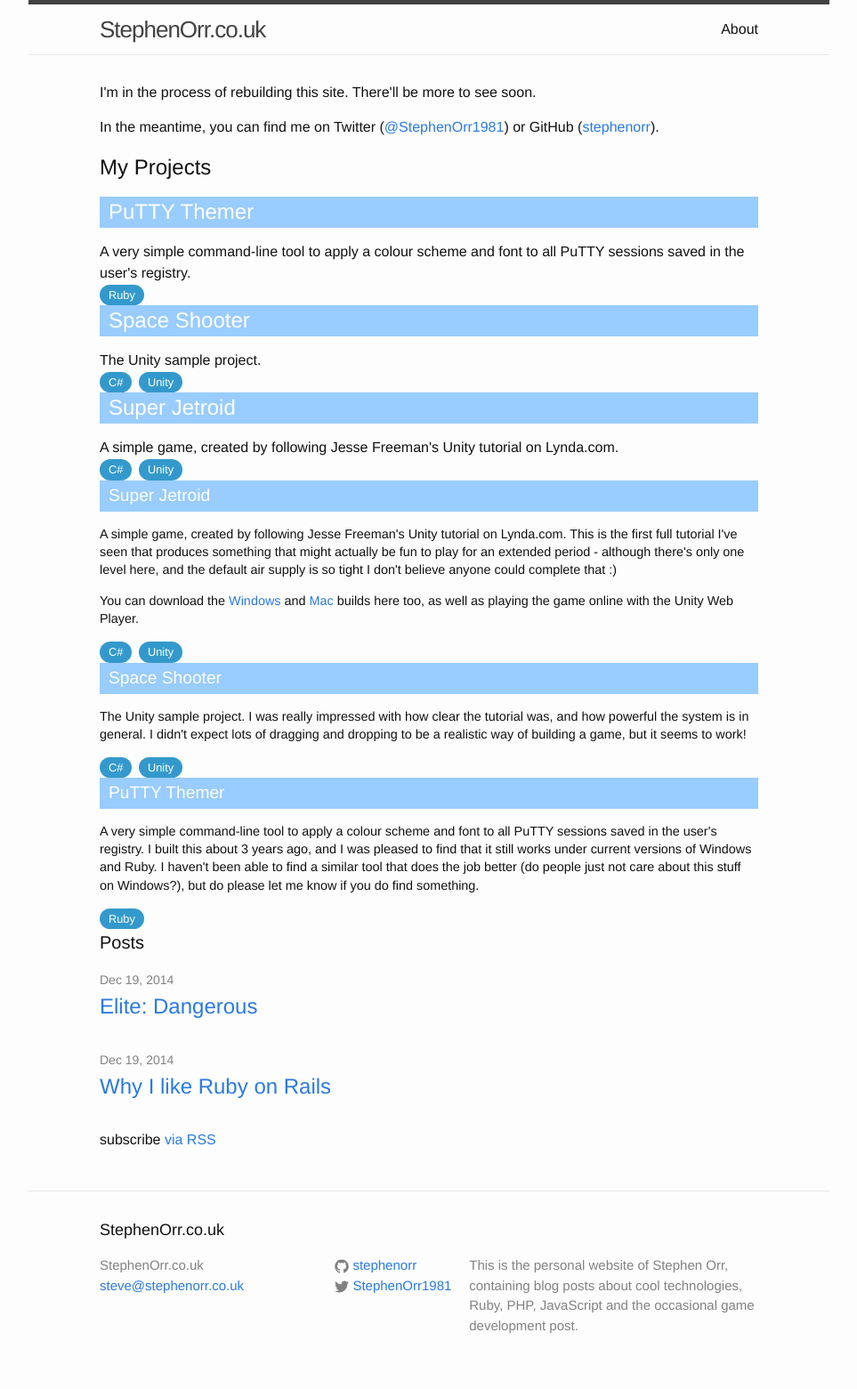
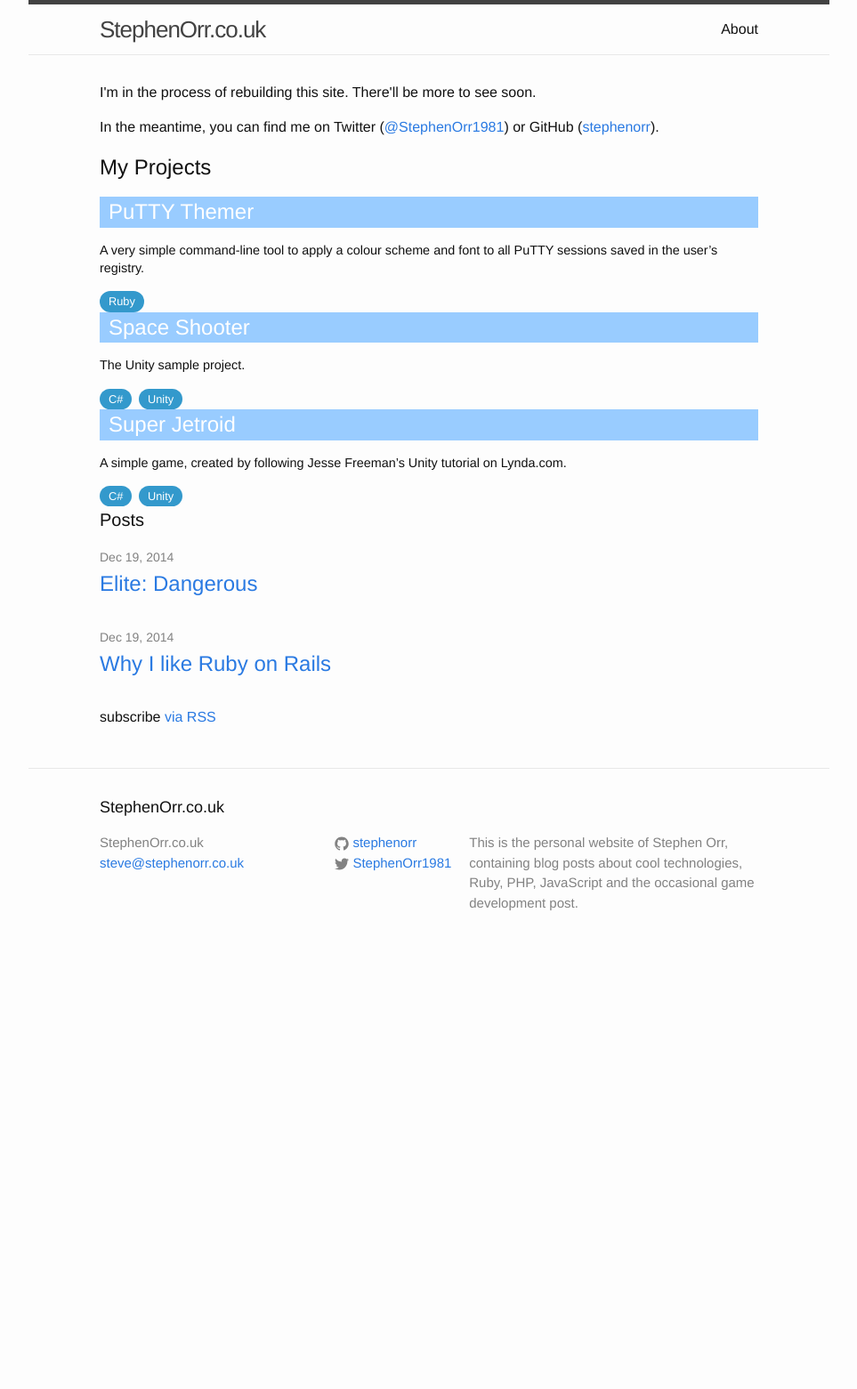
Before and after one commit to stevehill1981/stevehill1981.github.io, a Jekyll site: the page built from index.html, in a window 1280 px wide. Shown: the whole page at 89% size, without its empty margins (158-1121 px from the left). Built offline with Jekyll 4.4.1, drawn with Linux system fonts in a browser that asks for light colours; after the commit the page ends 1086 px from its top, so only the background shows below that.

Commit message:
Update index.html

```diff
--- a/index.html
+++ b/index.html
@@ -21,7 +21,7 @@ layout: default
         <h3>
           <a class="post-link" href="{{ project.url | prepend: site.baseurl }}">{{ project.title }}</a>
         </h3>
-        {{ project.excerpt }}
+        {{ project.excerpt | markdownify }}
         <ul class="tools">
           {% for technology in project.technologies %}
             <li>{{ technology | capitalize }}</li>
@@ -30,47 +30,6 @@ layout: default
       </li>
     </ul>
   {% endfor %}
-
-  <ul class="projects">
-    <li>
-      <h3><a href="/projects/unity/super_jetroid/">Super Jetroid</a></h3>
-      <p>
-        A simple game, created by following Jesse Freeman's Unity tutorial on Lynda.com. This is the first full tutorial I've seen
-        that produces something that might actually be fun to play for an extended period - although there's only one level here,
-        and the default air supply is so tight I don't believe anyone could complete that :)
-      </p>
-      <p>
-        You can download the <a href="/projects/unity/super_jetroid/SuperJetroid2D_Windows.zip">Windows</a> and <a href="/projects/unity/super_jetroid/SuperJetroid2D_Mac.zip">Mac</a> builds here too, as well as playing the game online with the Unity Web Player.
-      </p>
-      <ul class="tools">
-        <li>C#</li>
-        <li>Unity</li>
-      </ul>
-    </li>
-    <li>
-      <h3><a href="/projects/unity/space_shooter/">Space Shooter</a></h3>
-      <p>
-        The Unity sample project. I was really impressed with how clear the tutorial was, and how powerful the system is in general.
-        I didn't expect lots of dragging and dropping to be a realistic way of building a game, but it seems to work!
-      </p>
-      <ul class="tools">
-        <li>C#</li>
-        <li>Unity</li>
-      </ul>
-    </li>
-    <li>
-      <h3><a href="https://github.com/stephenorr/putty_themer">PuTTY Themer</a></h3>
-      <p>
-        A very simple command-line tool to apply a colour scheme and font to all PuTTY sessions saved in the user's registry.
-        I built this about 3 years ago, and I was pleased to find that it still works under current versions of Windows and Ruby.
-        I haven't been able to find a similar tool that does the job better (do people just not care about this stuff on Windows?),
-        but do please let me know if you do find something.
-      </p>
-      <ul class="tools">
-        <li>Ruby</li>
-      </ul>
-    </li>
-  </ul>
 
   <h1 class="page-heading">Posts</h1>
 
```
